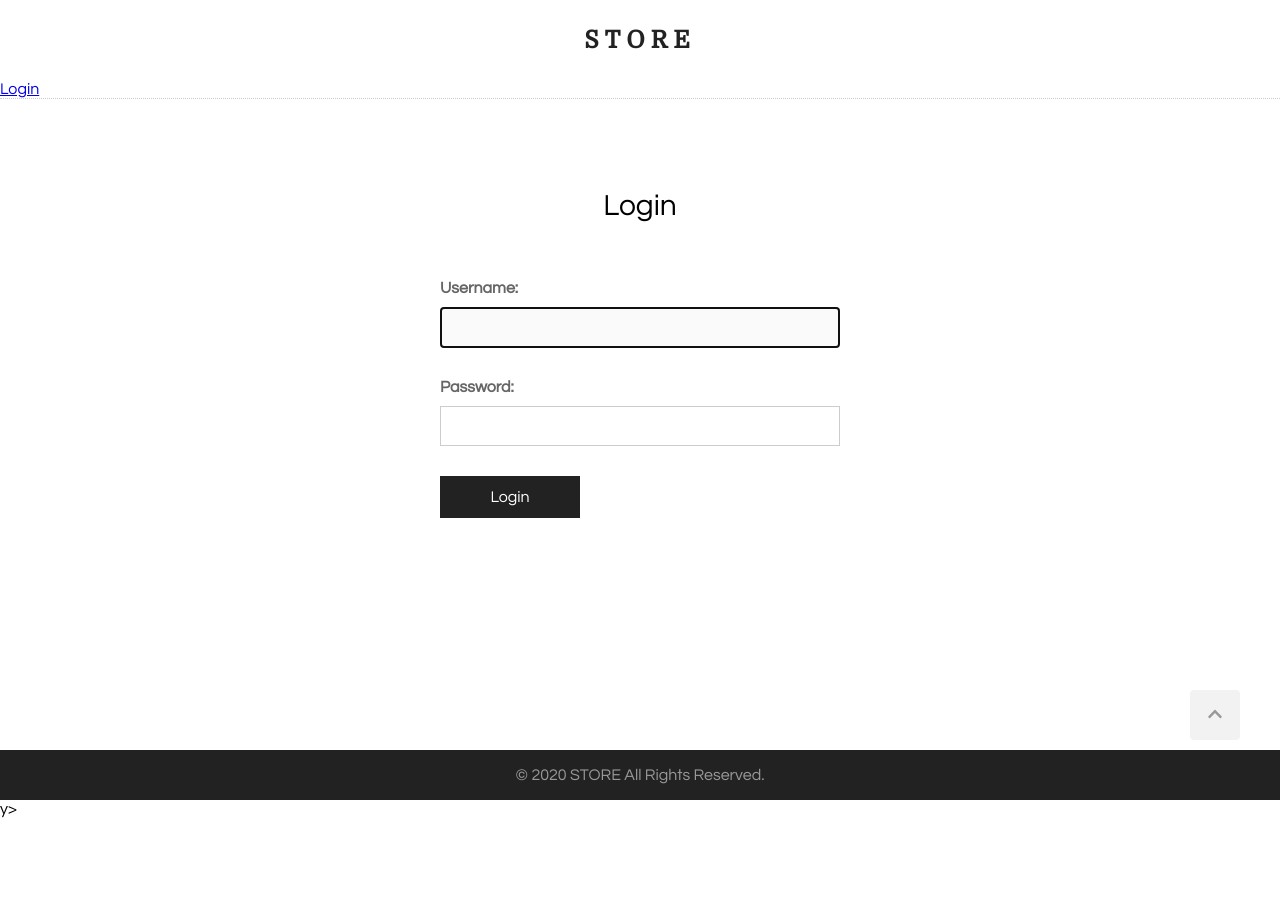
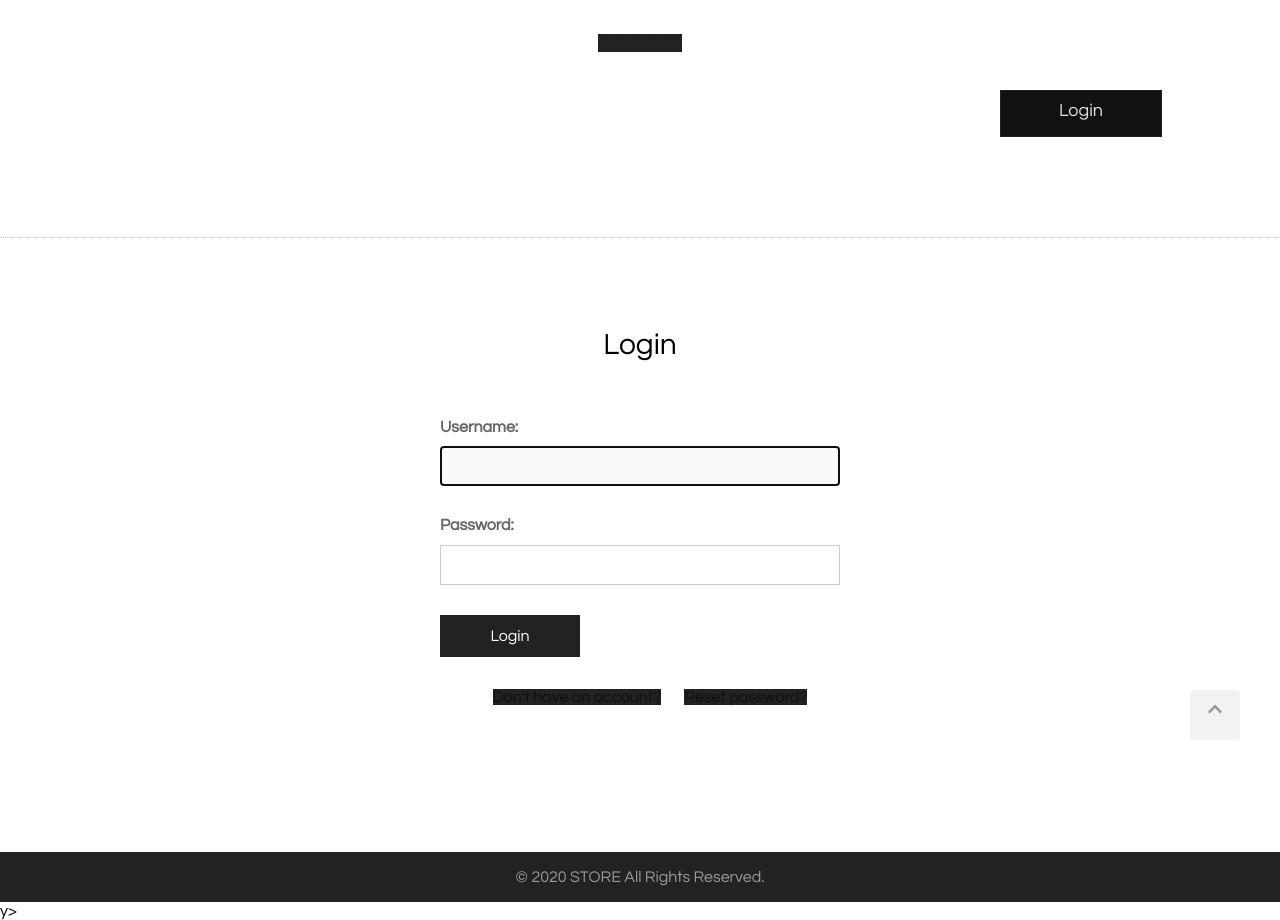
Before and after one commit to esraa9/StoreDjango, a Django app: page /accounts/login/ in a window 1280 px wide. Before the commit the page ends 818 px from the top, so only its background shows below. Run offline with Django 3.2, Linux system fonts and the light colour scheme; some libraries are stand-ins or nearby versions.

Commit message:
Link pages together

```diff
--- a/static/style.css
+++ b/static/style.css
@@ -267,7 +267,18 @@
     margin-top: 10px;
     transition-duration: .3s;
 }
+a{
+   width: 140px;
+    line-height: 40px;
+    font-size: 16px;
+    background: #222;
+    color: #fff;
+    border: none;
+    cursor: pointer;
+    margin-top: 10px;
+    transition-duration: .3s;
 
+}
 .form button:hover{
    background: #111;
 }
--- a/templates/base.html
+++ b/templates/base.html
@@ -22,10 +22,12 @@
             </h1>
 
             {% if user.is_authenticated %}
-            <p>Hi, {{ user.username }}</p>
-            <a href="{% url 'logout' %}">Log Out</a>
+            <p style=" margin: 10px 10px 10px 1000px;">Hi, {{ user.username }}</p>
+            <a style="background-color: #111111 ; color:#e0e0e0;font-size: 18px; width: 160px;height: 45px;
+            text-decoration: none;display: inline-block; margin: 10px 10px 100px 1000px; text-align: center;"class="more-btn" id="logout" href="{% url 'logout' %}">Log Out</a>
             {% else %}
-            <a href="{% url 'login' %}">Login</a>
+            <a  style="background-color: #111111 ; color:#e0e0e0;font-size: 18px; width: 160px;height: 45px;
+            text-decoration: none;display: inline-block; margin: 10px 10px 100px 1000px; text-align: center;"class="more-btn" id="login" href="{% url 'login' %}">Login</a>
             {% endif %}
 
             <div id="controls">
--- a/templates/registration/login.html
+++ b/templates/registration/login.html
@@ -14,6 +14,8 @@
                 <button type="submit">Login</button>
             </p>
         </form>
+               <a  href="{% url 'signup' %}">Don't have an account?</a>
+         <a  href="{% url 'password_reset' %}">Reset password?</a>
     </div>
 </section>
 {% endblock %}
--- a/templates/registration/signup.html
+++ b/templates/registration/signup.html
@@ -1,5 +1,5 @@
 {% extends "base.html" %}
-{% block head_title %}Add/Edit Product{% endblock %}
+{% block head_title %}Singup{% endblock %}
 
 {% block content %}
 <section class="form-section">
```
Also changed, not shown: db.sqlite3.
